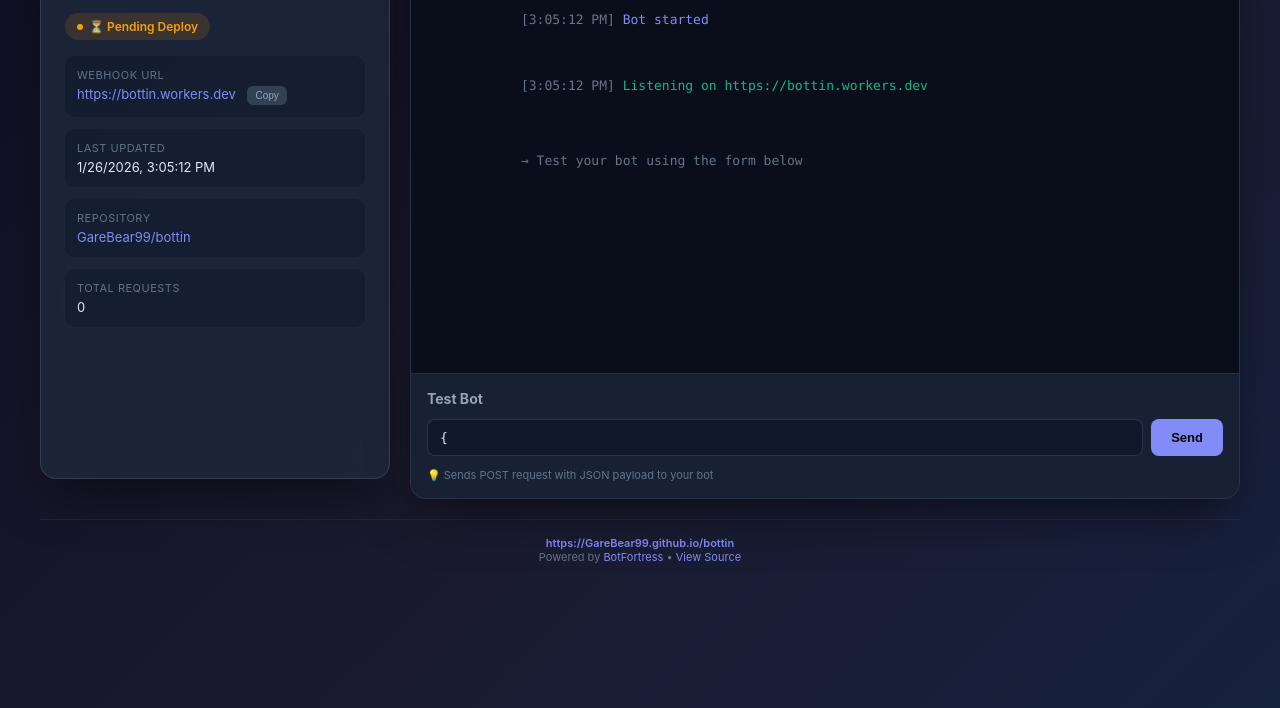
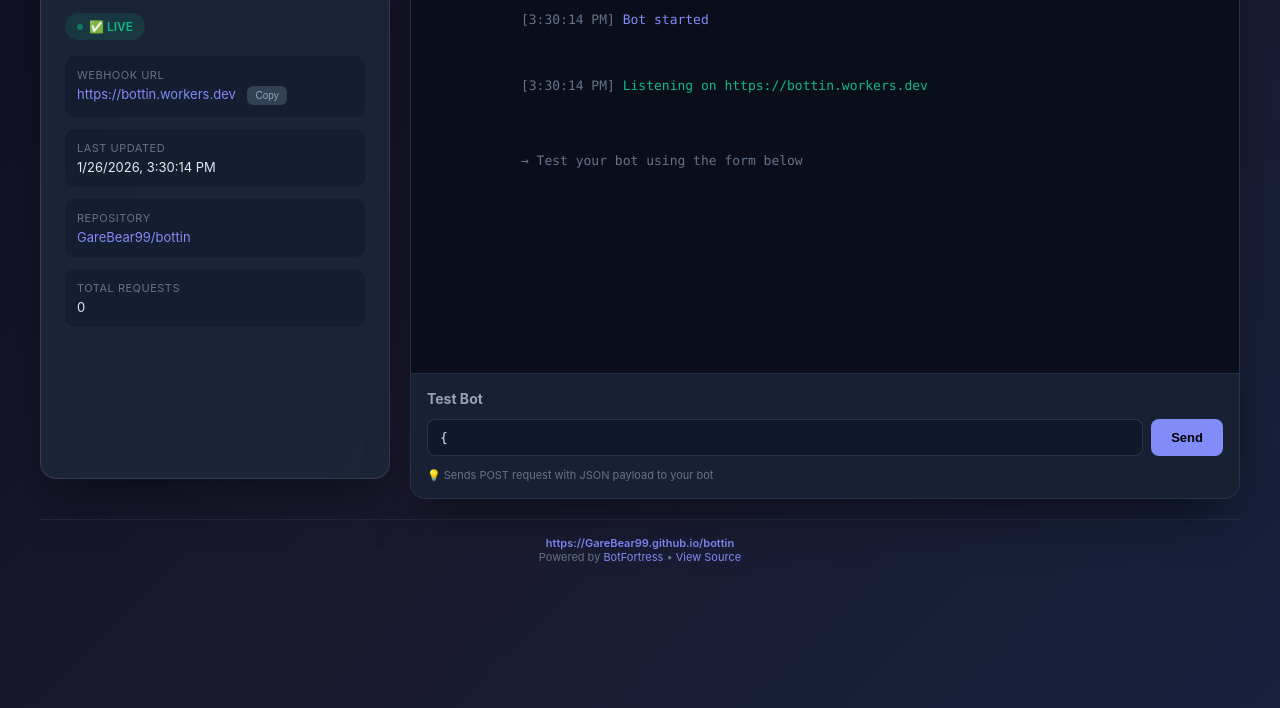
Before and after one commit to GareBear99/bottin, a website: page index.html in a window 1280 px wide. Shown: the part 92-800 px from the top of the page. Drawn offline with Linux system fonts and the light colour scheme.

Commit message:
Update botterccino via BotFortress

```diff
--- a/index.html
+++ b/index.html
@@ -48,13 +48,13 @@
       display: inline-flex; align-items: center; gap: 6px;
       padding: 6px 12px; border-radius: 999px;
       font-size: 12px; font-weight: 600;
-      background: #f59e0b22; color: #f59e0b;
+      background: #10b98122; color: #10b981;
       margin-bottom: 16px;
     }
     .status-dot {
       width: 6px; height: 6px; border-radius: 50%;
-      background: #f59e0b;
-      animation: none;
+      background: #10b981;
+      animation: pulse 2s infinite;
     }
     @keyframes pulse { 0%, 100% { opacity: 1; } 50% { opacity: 0.5; } }
     .info-grid { display: grid; gap: 12px; }
@@ -192,7 +192,7 @@
 
         <div class="status-badge">
           <span class="status-dot"></span>
-          ⏳ Pending Deploy
+          ✅ LIVE
         </div>
 
         <div class="info-grid">
@@ -206,7 +206,7 @@
 
           <div class="info-item">
             <div class="info-label">Last Updated</div>
-            <div class="info-value">1/26/2026, 3:05:12 PM</div>
+            <div class="info-value">1/26/2026, 3:30:14 PM</div>
           </div>
 
           <div class="info-item">
@@ -237,10 +237,10 @@
 
         <div class="terminal-output" id="terminalOutput">
           <div class="log-line log-info">
-            <span class="log-timestamp">[3:05:12 PM]</span> Bot started
+            <span class="log-timestamp">[3:30:14 PM]</span> Bot started
           </div>
           <div class="log-line log-success">
-            <span class="log-timestamp">[3:05:12 PM]</span> Listening on https://bottin.workers.dev
+            <span class="log-timestamp">[3:30:14 PM]</span> Listening on https://bottin.workers.dev
           </div>
           <div class="log-line" style="color: #64748b; margin-top: 12px;">
             → Test your bot using the form below
```
